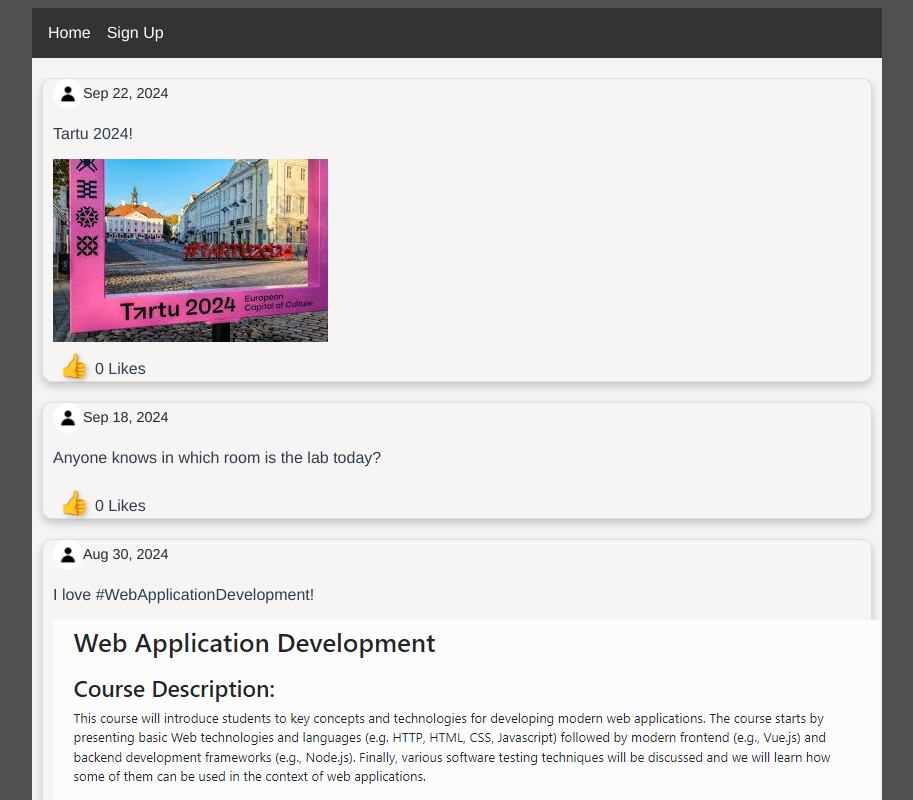
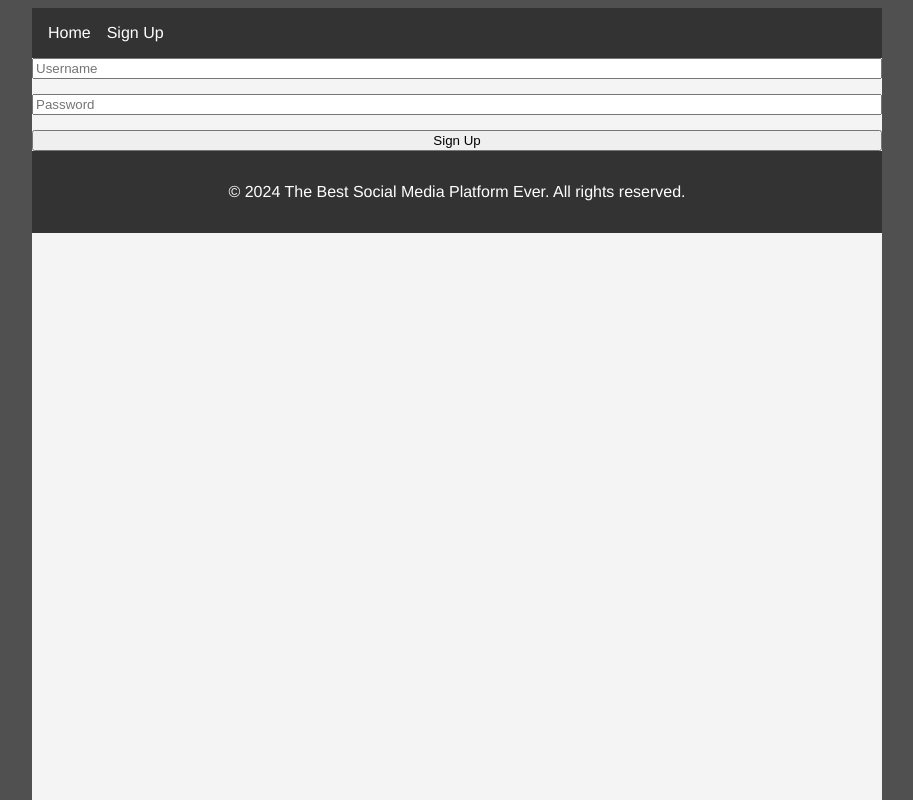
Before and after one commit to Joosep-Tamm/WAD_AZ_Vue, a Vue app in the folder wad_az_vue/: page /#/signup in a window 1280 px wide. Before the commit this address led to /. Shown: the top 800 px of the page, without its empty margins (183-1096 px from the left). Built offline with nearby package versions, Linux system fonts and the light colour scheme.

Commit message:
Refactoring

```diff
--- /dev/null
+++ b/wad_az_vue/src/components/UserPost.vue
@@ -0,0 +1,32 @@
+<template>
+  <div class="post-card">
+    <div class="post-header">
+      <img :src="post.profile_picture" alt="Profile Picture" class="profile-pic" />
+      <span class="post-date">{{ post.post_date }}</span>
+    </div>
+    <p class="post-body">{{ post.body }}</p>
+    <img v-if="post.image" :src="post.image" :alt="post.image_alt" class="post-image" />
+    <div class="post-footer">
+      <button @click="likePost" class="like-button">👍</button>
+      <span class="like-count">{{ post.likes }} Likes</span>
+    </div>
+  </div>
+</template>
+
+<script>
+export default {
+  props: {
+    post: Object
+  },
+  methods: {
+    likePost() {
+      const postId = this.post.id;
+      this.$store.dispatch('incrementLikes', { postId: postId });
+    },
+  },
+};
+</script>
+
+<style scoped>
+
+</style>
--- a/wad_az_vue/src/pages/MainPage.vue
+++ /dev/null
@@ -1,38 +0,0 @@
-<template>
-  <div class="main-page">
-    <div v-for="post in posts" :key="post.id" class="post-card">
-      <div class="post-header">
-        <img :src="post.profile_picture" alt="Profile Picture" class="profile-pic" />
-        <span class="post-date">{{ post.post_date }}</span>
-      </div>
-      <p class="post-body">{{ post.body }}</p>
-      <img v-if="post.image" :src="post.image" :alt="post.image_alt" class="post-image" />
-      <div class="post-footer">
-        <button @click="likePost(post.id)" class="like-button">👍</button>
-        <span class="like-count">{{ post.likes }} Likes</span>
-      </div>
-    </div>
-    <div class="reset-button-wrapper">
-      <button @click="resetLikes" class="reset-button">Reset All Likes</button>
-    </div>
-  </div>
-</template>
-
-<script>
-import { mapGetters, mapActions } from 'vuex';
-
-export default {
-  computed: {
-    ...mapGetters(['allPosts']),
-    posts() {
-      return this.allPosts;
-    },
-  },
-  methods: {
-    ...mapActions(['incrementLikes', 'resetLikes']),
-    likePost(postId) {
-      this.incrementLikes(postId);
-    },
-  },
-};
-</script>
--- a/wad_az_vue/src/store/index.js
+++ b/wad_az_vue/src/store/index.js
@@ -106,19 +106,21 @@ export default createStore({
     mutations: {
         incrementLikes(state, postId) {
             const post = state.posts.find(p => p.id === postId);
-            if (post) post.likes++;
+            if (post) {
+              post.likes++;
+            }
         },
         resetLikes(state) {
             state.posts.forEach(post => (post.likes = 0));
         },
     },
     actions: {
-        incrementLikes({ commit }, postId) {
-            commit('incrementLikes', postId);
-        },
-        resetLikes({ commit }) {
-            commit('resetLikes');
-        },
+      incrementLikes: (act, { postId }) => {
+        act.commit('incrementLikes', postId);
+      },
+      resetLikes: act => {
+          act.commit('resetLikes');
+      },
     },
     getters: {
         allPosts: state => state.posts,
--- /dev/null
+++ b/wad_az_vue/src/views/MainPage.vue
@@ -0,0 +1,28 @@
+<template>
+  <div class="main-page">
+    <div v-for="post in posts" :key="post.id" class="post-card">
+      <UserPost :post="post"/>
+    </div>
+    <button @click="resetLikes" class="reset-button">Reset All Likes</button>
+  </div>
+</template>
+
+<script>
+import UserPost from '@/components/UserPost.vue';
+
+export default {
+  components: {
+    UserPost
+  },
+  computed: {
+    posts() {
+      return this.$store.state.posts
+    }
+  },
+  methods: {
+    resetLikes() {
+      this.$store.dispatch('resetLikes'); // Dispatch action to reset all likes
+    }
+  },
+};
+</script>
--- a/wad_az_vue/src/pages/SignupPage.vue
+++ b/wad_az_vue/src/views/SignupPage.vue
@@ -1,20 +1,11 @@
 <template>
-    <div class="form-wrapper">
+    <div>
         <form @submit.prevent="validatePassword">
-            <div class="side-by-side">
-                <p class="form-label">Username</p>
-                <input class= "form-input" v-model="username" type="text" placeholder="Username" required />
-            </div>
-
-            <div class="side-by-side">
-                <p class="form-label">Password</p>
-                <input class= "form-input" v-model="password" type="password" placeholder="Password" required />
-            </div>
-            <button class= "submit-button" type="submit">Sign Up</button>
+            <input v-model="username" type="text" placeholder="Username" required />
+            <input v-model="password" type="password" placeholder="Password" required />
+            <button type="submit">Sign Up</button>
         </form>
-        <p class="error" v-if="error">{{ error }}</p>
-    </div>
-    <div class="empty-space">
+        <p v-if="error">{{ error }}</p>
     </div>
 </template>
 
```
Also changed, not shown: wad_az_vue/src/router/index.js (+7 -7 lines).
